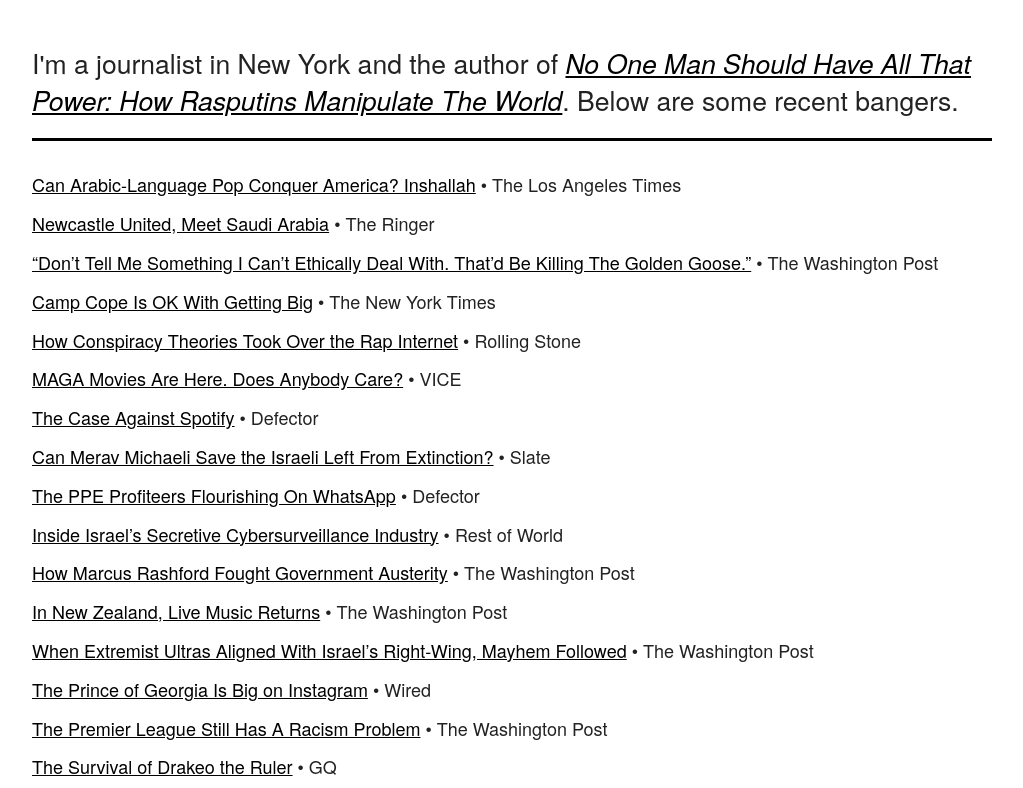
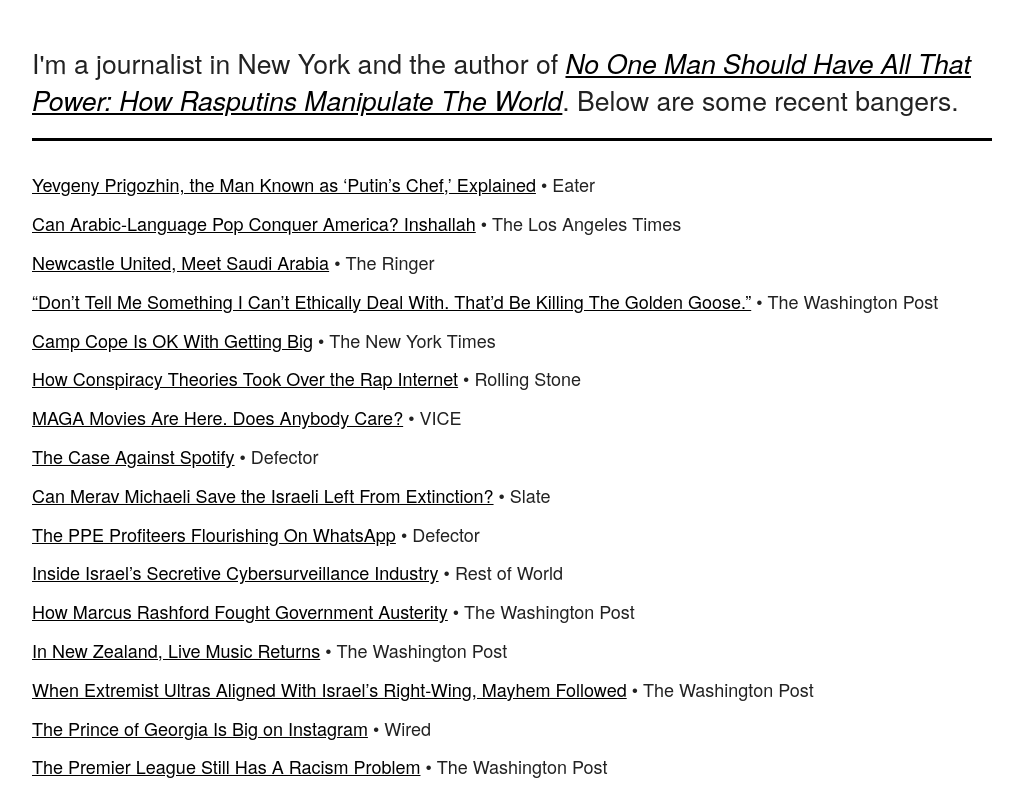
Before and after one commit to amosbarshad/amosbarshad.github.io, a plain HTML site: page work.html in a window 1280 px wide. Shown: the top 788 px of the page, without its empty margins (128-1151 px from the left). Drawn offline with Linux system fonts and the light colour scheme.

Commit message:
add eater

```diff
--- a/work.html
+++ b/work.html
@@ -31,6 +31,9 @@
     <div class='row'>
       <div class='twelve columns work' style="margin-top: 2%">
         <ul>
+           <li>
+            <p class="work"><a class="amos" href="https://www.eater.com/23309160/who-is-putins-chef-yevgeny-prigozhin-sanctions-concord-catering-wagner-group" target="_blank">Yevgeny Prigozhin, the Man Known as ‘Putin’s Chef,’ Explained</a> • Eater</p>
+          </li>
            <li>
             <p class="work"><a class="amos" href="https://www.latimes.com/entertainment-arts/music/story/2022-07-25/elyanna-wassim-sal-slaiby-weeknd-arabic-language" target="_blank">Can Arabic-Language Pop Conquer America? Inshallah</a> • The Los Angeles Times</p>
           </li>
```
